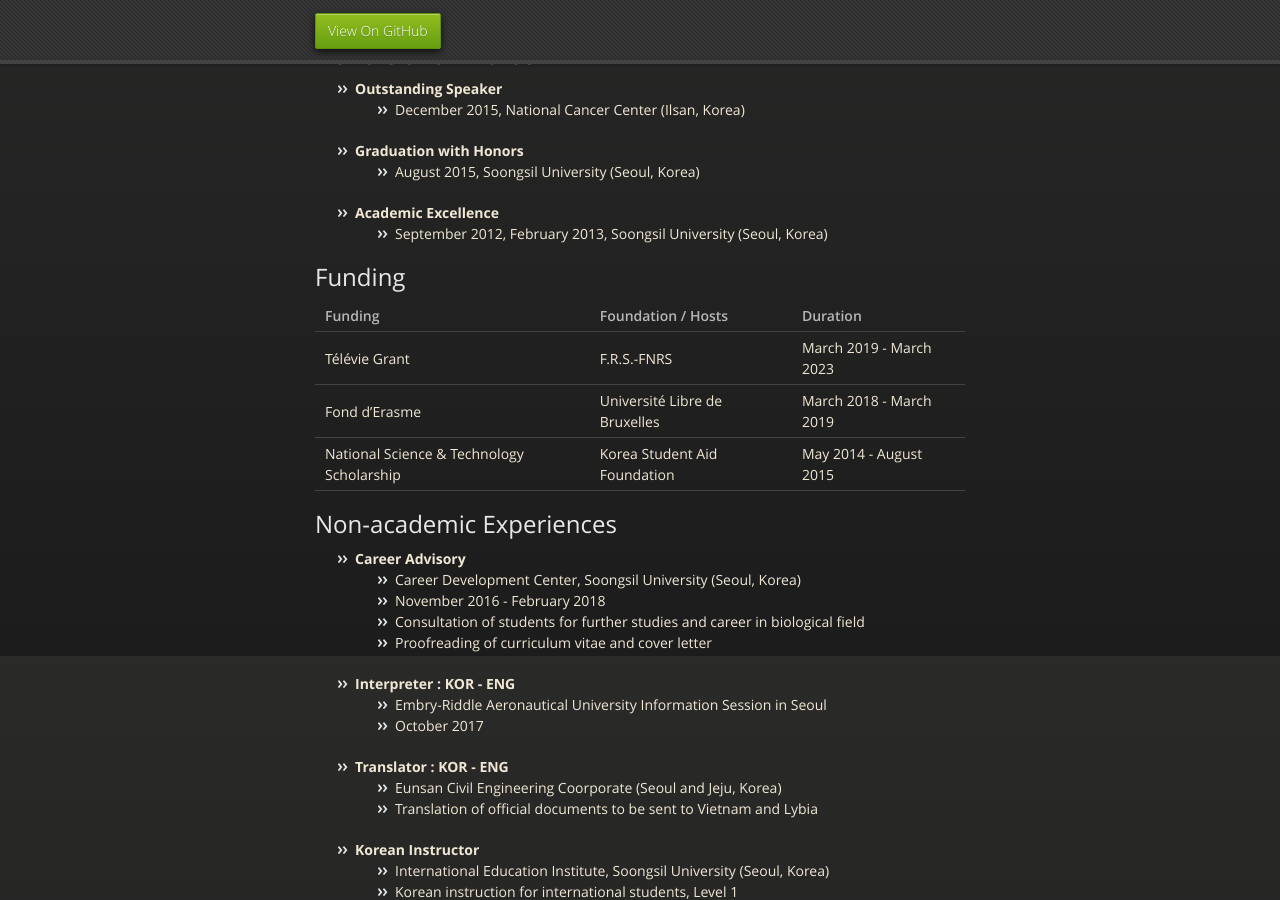
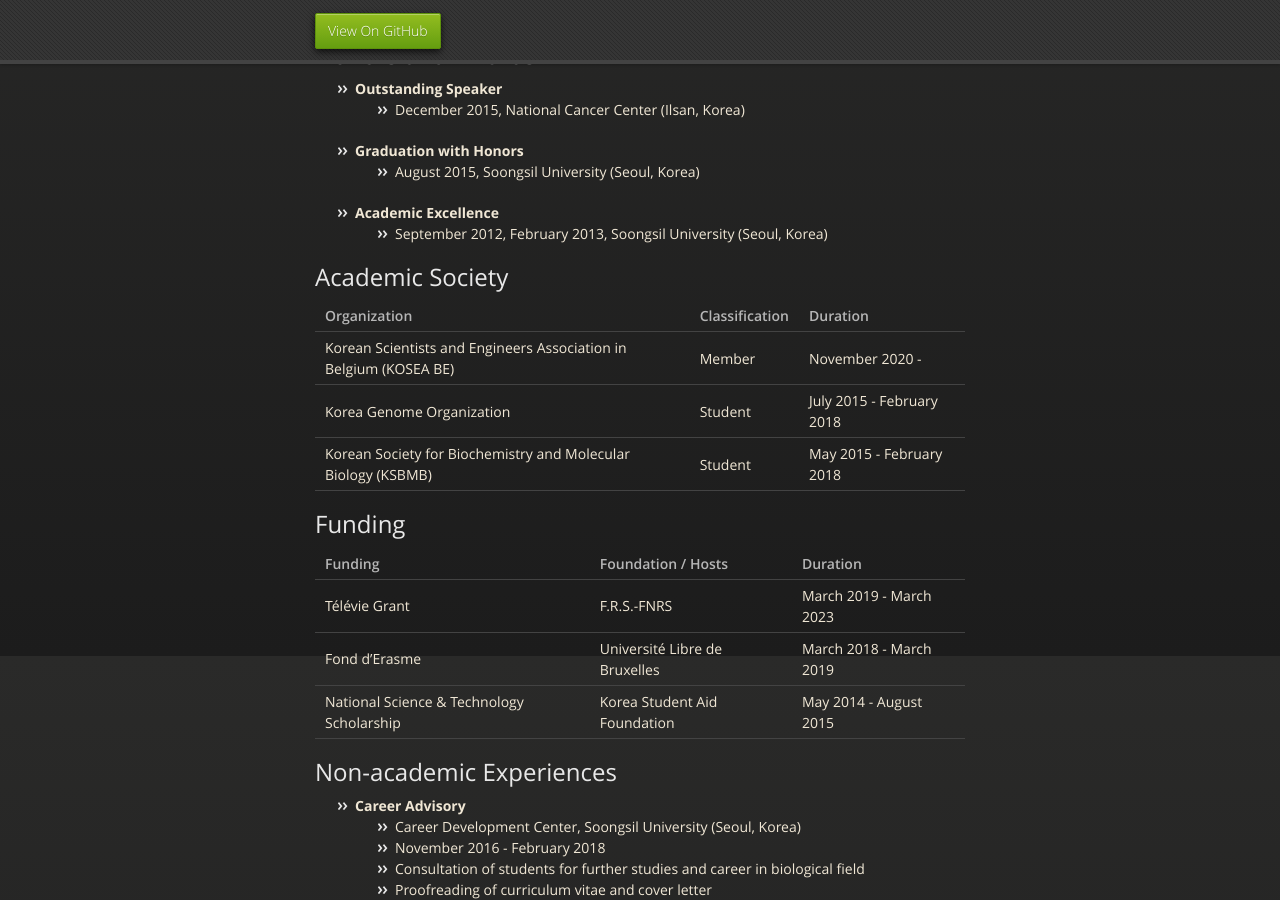
Before and after one commit to yurasong/yurasong.github.io, a Jekyll site: the page built from index.md, in a window 1280 px wide and 900 px high, scrolled down 3844 px. Built offline with Jekyll 4.4.1, drawn with Linux system fonts in a browser that asks for light colours; our own code applies the rules of GitHub Pages for plain Markdown files.

Commit message:
Update index.md

```diff
--- a/index.md
+++ b/index.md
@@ -162,11 +162,19 @@ My ultimate goal of studying bioinformatics and cancer biology is finding the ne
 - **Academic Excellence**
   - September 2012, February 2013, Soongsil University (Seoul, Korea)
 
+## Academic Society
+
+| Organization        | Classification          | Duration |
+|:-------------|:------------------|:------|
+| Korean Scientists and Engineers Association in Belgium (KOSEA BE) | Member | November 2020 - |
+| Korea Genome Organization | Student | July 2015 - February 2018 |
+| Korean Society for Biochemistry and Molecular Biology (KSBMB) | Student | May 2015 - February 2018 |
+
 ## Funding
 
 | Funding        | Foundation / Hosts          | Duration |
 |:-------------|:------------------|:------|
-| Télévie Grant | F.R.S.-FNRS   | March 2019 - March 2023  |
+| Télévie Grant | F.R.S.-FNRS | March 2019 - March 2023 |
 | Fond d'Erasme | Université Libre de Bruxelles | March 2018 - March 2019  |
 | National Science & Technology Scholarship | Korea Student Aid Foundation | May 2014 - August 2015 |
 
```
